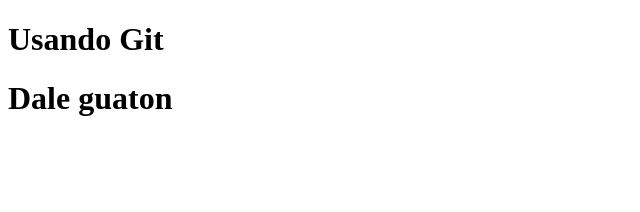
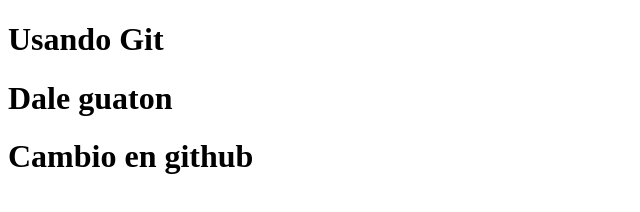
Before and after one commit to SebastianSantanderLeal/Clase-de-git, a plain HTML site: page index.html in a window 1280 px wide. Shown: the whole page, without its empty margins (0-640 px from the left). Drawn offline with Linux system fonts and the light colour scheme.

Commit message:
Update index.html

```diff
--- a/index.html
+++ b/index.html
@@ -9,5 +9,6 @@
 <body>
     <h1>Usando Git</h1>
     <h1>Dale guaton</h1>
+    <h1>Cambio en github</h1>
 </body>
 </html>
```
